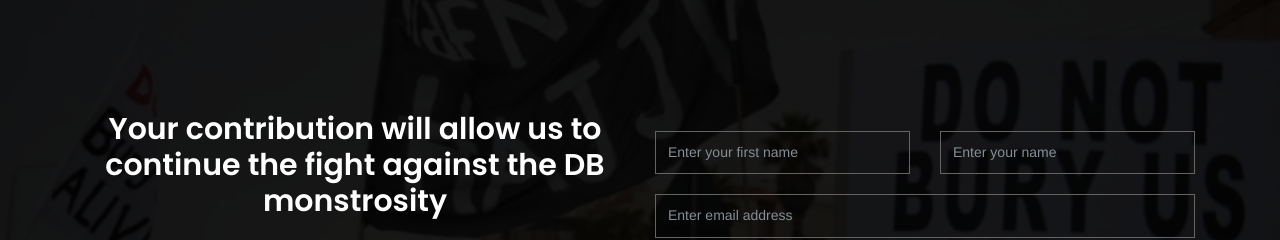
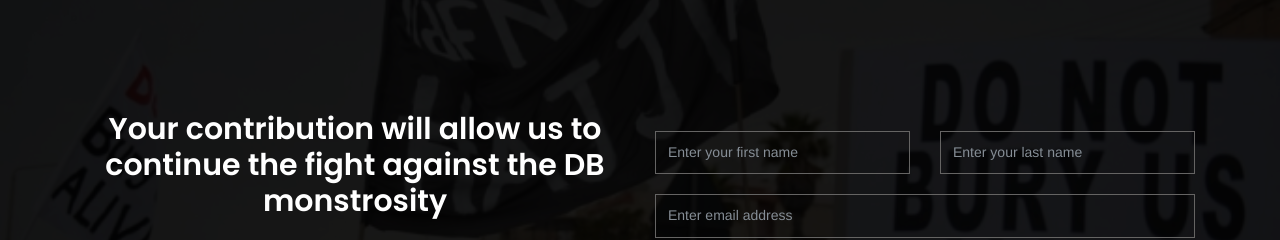
Before and after one commit to movimentgraffitti/comino-protest, a Vue app: page / in a window 1280 px wide. Shown: the part 1141-1381 px from the top of the page. Built offline with nearby package versions, Linux system fonts and the light colour scheme; no server answers; what vue-braintree would draw is missing.

Commit message:
Fix surname placeholder

```diff
--- a/src/components/Donation/DonationForm.vue
+++ b/src/components/Donation/DonationForm.vue
@@ -5,7 +5,7 @@
         <input v-model="donationDetails.name" placeholder="Enter your first name" onfocus="this.placeholder = ''" onblur="this.placeholder = 'Enter your name'" class="form-control mt-20"  type="text">
       </div>
       <div class="col-lg-6 d-flex flex-column">
-        <input v-model="donationDetails.surname" placeholder="Enter your name" onfocus="this.placeholder = ''" onblur="this.placeholder = 'Enter your surname'" class="form-control mt-20" required="" type="text">
+        <input v-model="donationDetails.surname" placeholder="Enter your last name" onfocus="this.placeholder = ''" onblur="this.placeholder = 'Enter your surname'" class="form-control mt-20" required="" type="text">
       </div>
       <div class="col-lg-12 d-flex flex-column">
         <input  v-model="donationDetails.email" name="email" placeholder="Enter email address" pattern="[A-Za-z0-9._%+-]+@[A-Za-z0-9.-]+\.[A-Za-z]{1,63}$" onfocus="this.placeholder = ''" onblur="this.placeholder = 'Enter email address'" class="form-control mt-20" required="" type="email">
```
